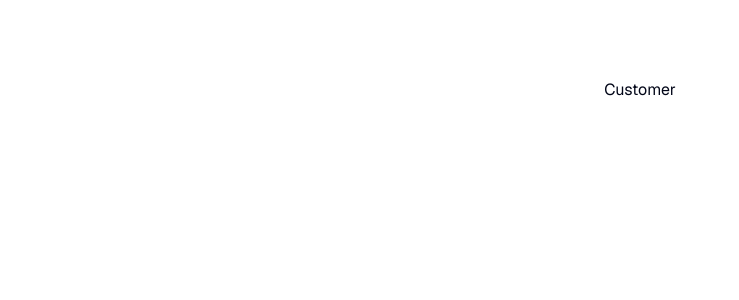
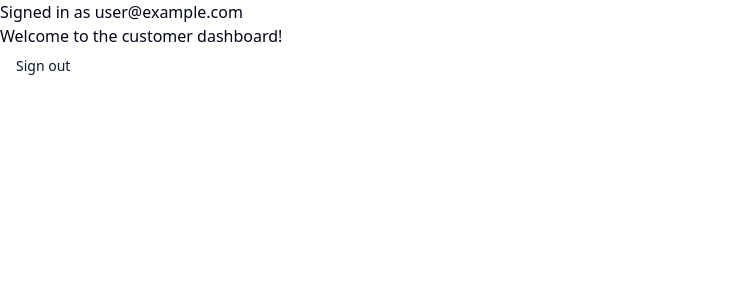
Before and after one commit to khojwar/ecom_next, a Next.js app: page /customer in a window 1280 px wide. Shown: the top 300 px of the page, without its empty margins (0-739 px from the left). Built offline with nearby package versions, Linux system fonts and the light colour scheme; no server answers; sample sign-in values are in the browser's storage.

Commit message:
work with session status in customer page

```diff
--- a/src/app/(auth)/login/page.tsx
+++ b/src/app/(auth)/login/page.tsx
@@ -42,14 +42,18 @@ export default function Login() {
         console.log(data);
     };
 
-    if (session) {
-        return (
-            <div className="font-sans grid grid-rows-[20px_1fr_20px] items-center justify-items-center min-h-screen p-8 pb-20 gap-16 sm:p-20">
-                Signed in as {session.user?.email} <br />
-                <button onClick={() => signOut()}>Sign out</button>
-            </div>
-        );
-    }
+    const handleGoogleSubmit = () => {
+        signIn("google", { callbackUrl: "/customer" });
+    };
+
+    // if (session) {
+    //     return (
+    //         <div className="font-sans grid grid-rows-[20px_1fr_20px] items-center justify-items-center min-h-screen p-8 pb-20 gap-16 sm:p-20">
+    //             Signed in as {session.user?.email} <br />
+    //             <button onClick={() => signOut()}>Sign out</button>
+    //         </div>
+    //     );
+    // }
     return (
         <div className="flex justify-center items-center h-screen">
             <Card className="w-full max-w-sm p-4">
@@ -100,7 +104,7 @@ export default function Login() {
                     </span>
                 </div>
 
-                <Button variant={"outline"} onClick={() => signIn("google")}> <FcGoogle /> Signin with Google</Button>
+                <Button variant={"outline"} onClick={handleGoogleSubmit}> <FcGoogle /> Signin with Google</Button>
             </Card>
         </div>
     );
--- a/src/app/(protected)/customer/page.tsx
+++ b/src/app/(protected)/customer/page.tsx
@@ -1,7 +1,44 @@
+"use client";
+import { Button } from "@/components/ui/button";
+import { signOut, useSession } from "next-auth/react";
+import { useRouter } from "next/navigation";
+import { useEffect } from "react";
+
+
 export default function Customer() {
-    return (
-        <div className="font-sans grid grid-rows-[20px_1fr_20px] items-center justify-items-center min-h-screen p-8 pb-20 gap-16 sm:p-20">
-            Customer
-        </div>
-    );
+    const { data: session, status } = useSession()
+    const router = useRouter();
+
+    useEffect(() => {
+        if (status === "unauthenticated") {
+            router.push('/login');
+        }
+    }, [status, router]);
+
+    const handleSignOut = () => {
+        signOut()
+            .then(() => {
+                router.push('/login');
+            });
+    }
+
+    if (status === "loading") {
+        return <p>Loading...</p>
+    }
+
+    if (status === "unauthenticated") {
+        return null;
+    }
+
+    if (status === "authenticated") {
+        return (
+            <div>
+                <p>Signed in as {session?.user?.email}</p>
+                <p>Welcome to the customer dashboard!</p>
+
+                <Button variant="link" onClick={handleSignOut}>Sign out</Button>
+            </div>
+        )
+    }
+
 }
```
